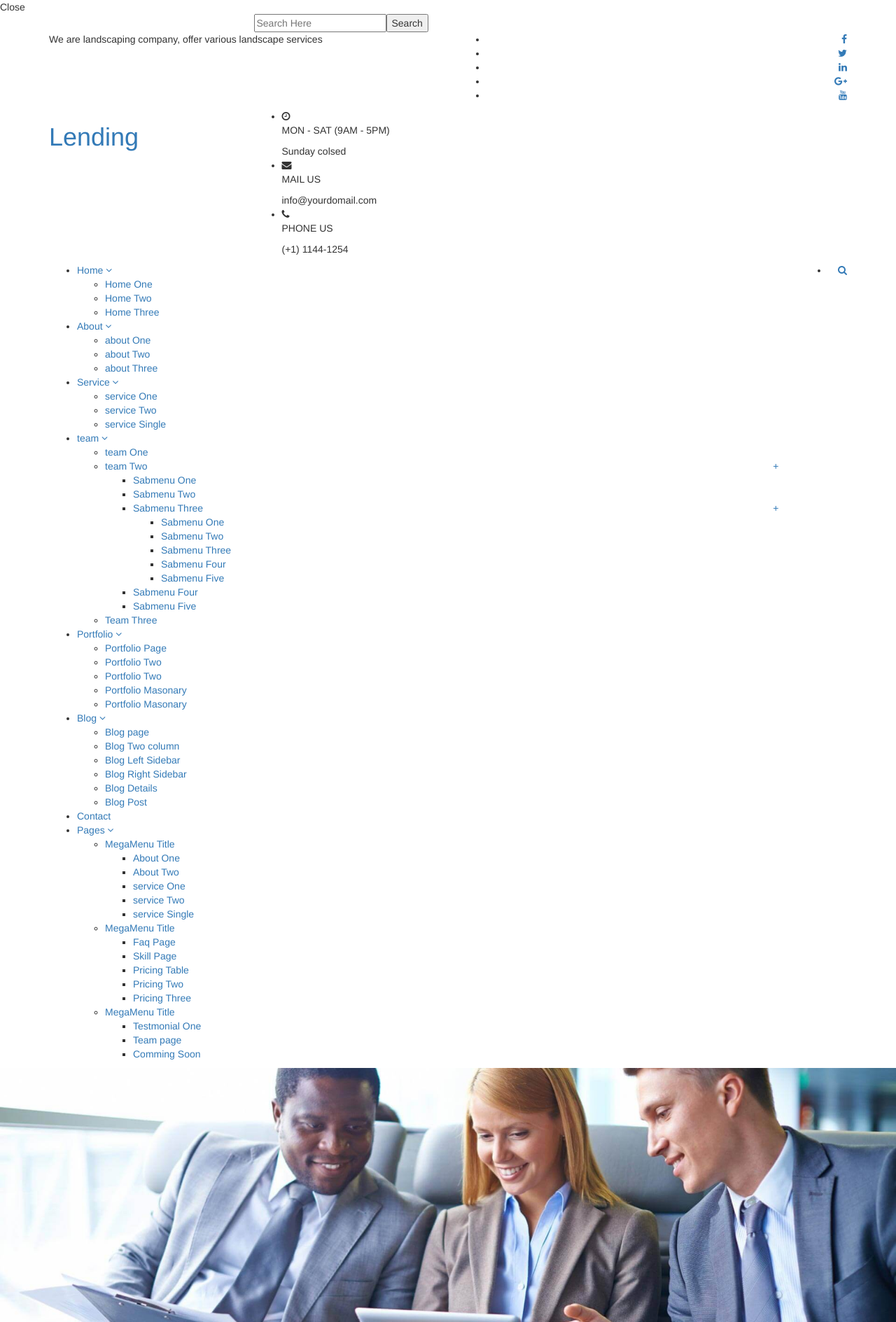
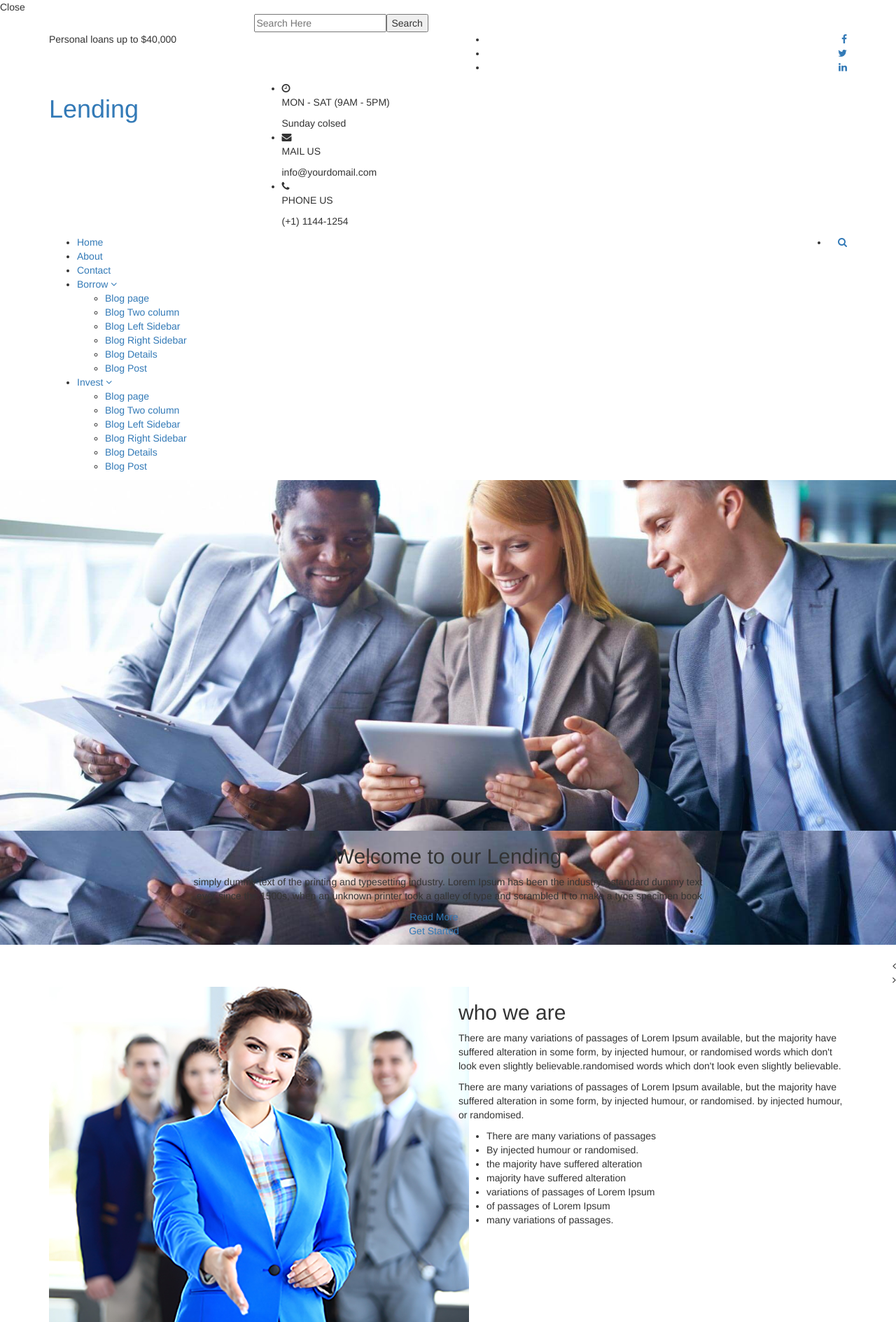
Before and after one commit to doanhoa93/lending-project, a CodeIgniter app: page /database/index.php/home/index in a window 1280 px wide; the page is wider, and only the part inside the window is pictured. Shown: the top 1889 px of that part at 70% size. Run offline with CodeIgniter, Linux system fonts and the light colour scheme.

Commit message:
modify menubar user side

```diff
--- a/application/controllers/Home.php
+++ b/application/controllers/Home.php
@@ -6,6 +6,7 @@ class Home extends Public_Controller {
     public function __construct()
     {
         parent::__construct();
+        $this->data['parent_menu'] = 'userhome';
     }
 
 
--- a/application/views/auth/_templates/header.php
+++ b/application/views/auth/_templates/header.php
@@ -83,7 +83,7 @@ defined('BASEPATH') OR exit('No direct script access allowed');
                 <div class="row">
                     <div class="col-md-6 col-sm-8 col-xs-12">
                         <div class="header-top-left">
-                            <p>We are landscaping company, offer various landscape services</p>
+                            <p>Personal loans up to $40,000</p>
                         </div>
                     </div>
                     <div class="col-md-6 col-sm-4 col-xs-12">
@@ -92,8 +92,6 @@ defined('BASEPATH') OR exit('No direct script access allowed');
                                 <li><a href="#"><i class="fa fa-facebook"></i></a></li>
                                 <li><a href="#"><i class="fa fa-twitter"></i></a></li>
                                 <li><a href="#"><i class="fa fa-linkedin"></i></a></li>
-                                <li><a href="#"><i class="fa fa-google-plus"></i></a></li>
-                                <li><a href="#"><i class="fa fa-youtube"></i></a></li>
                             </ul>
                         </div>
                     </div>
@@ -105,7 +103,7 @@ defined('BASEPATH') OR exit('No direct script access allowed');
                 <div class="row">
                     <div class="col-md-3 hidden-sm hidden-xs">
                         <div class="logo">
-                            <h1><a href="index.html">Lending</a></h1>
+                            <h1><a href="<?php echo site_url('/'); ?>">Lending</a></h1>
                         </div>
                     </div>
                     <div class="col-md-9 col-xs-12">
@@ -149,66 +147,18 @@ defined('BASEPATH') OR exit('No direct script access allowed');
                 <div class="row">
                     <div class="hidden-md hidden-lg col-sm-8 col-xs-6">
                         <div class="logo">
-                            <h1><a href="index.html">Lending</a></h1>
+                            <h1><a href="<?php echo site_url('/'); ?>">Lending</a></h1>
                         </div>
                     </div>
                     <div class="col-md-11 hidden-sm hidden-xs">
                         <div class="mainmenu">
                             <ul id="navigation">
-                                <li class="active"><a href="index.html">Home <i class="fa fa-angle-down"></i></a>
-                                    <ul class="submenu">
-                                        <li class="active"><a href="index.html">Home One</a></li>
-                                        <li><a href="index2.html">Home Two</a></li>
-                                        <li><a href="index3.html">Home Three</a></li>
-                                    </ul>
+                                <li class="<?php echo ($parent_menu == 'userhome')? 'active' : '' ?>">
+                                    <a href="<?php echo site_url('/'); ?>">Home</a>
                                 </li>
-                                <li><a href="about.html">About <i class="fa fa-angle-down"></i></a>
-                                    <ul class="submenu">
-                                        <li><a href="about.html">about One</a></li>
-                                        <li><a href="about2.html">about Two</a></li>
-                                        <li><a href="about3.html">about Three</a></li>
-                                    </ul>
-                                </li>
-                                <li><a href="service.html">Service <i class="fa fa-angle-down"></i></a>
-                                    <ul class="submenu">
-                                        <li><a href="service.html">service One</a></li>
-                                        <li><a href="service2.html">service Two</a></li>
-                                        <li><a href="single-service.html">service Single</a></li>
-                                    </ul>
-                                </li>
-                                <li><a href="team.html">team <i class="fa fa-angle-down"></i></a>
-                                    <ul class="submenu">
-                                        <li><a href="team.html">team One</a></li>
-                                        <li><a href="team2.html">team Two <span class="pull-right">+</span></a>
-                                            <ul class="submenu">
-                                                <li><a href="#">Sabmenu One</a></li>
-                                                <li><a href="#">Sabmenu Two</a></li>
-                                                <li><a href="#">Sabmenu Three <span class="pull-right">+</span></a>
-                                                    <ul class="submenu">
-                                                        <li><a href="#">Sabmenu One</a></li>
-                                                        <li><a href="#">Sabmenu Two</a></li>
-                                                        <li><a href="#">Sabmenu Three</a></li>
-                                                        <li><a href="#">Sabmenu Four</a></li>
-                                                        <li><a href="#">Sabmenu Five</a></li>
-                                                    </ul>
-                                                </li>
-                                                <li><a href="#">Sabmenu Four</a></li>
-                                                <li><a href="#">Sabmenu Five</a></li>
-                                            </ul>
-                                        </li>
-                                        <li><a href="team3.html">Team Three</a></li>
-                                    </ul>
-                                </li>
-                                <li><a href="portfolio.html">Portfolio <i class="fa fa-angle-down"></i></a>
-                                    <ul class="submenu">
-                                        <li><a href="portfolio.html">Portfolio Page</a></li>
-                                        <li><a href="portfolio2.html">Portfolio Two</a></li>
-                                        <li><a href="portfolio3.html">Portfolio Two</a></li>
-                                        <li><a href="portfolio4.html">Portfolio Masonary</a></li>
-                                        <li><a href="portfolio5.html">Portfolio Masonary </a></li>
-                                    </ul>
-                                </li>
-                                <li><a href="blog.html">Blog <i class="fa fa-angle-down"></i></a>
+                                <li><a href="<?php echo site_url('/about'); ?>">About</a></li>
+                                <li><a href="<?php echo site_url('/contact'); ?>">Contact</a></li>
+                                <li><a href="#">Borrow <i class="fa fa-angle-down"></i></a>
                                     <ul class="submenu">
                                         <li><a href="blog.html">Blog page</a></li>
                                         <li><a href="blog2.html">Blog Two column</a></li>
@@ -218,37 +168,14 @@ defined('BASEPATH') OR exit('No direct script access allowed');
                                         <li><a href="blog-post.html">Blog Post </a></li>
                                     </ul>
                                 </li>
-                                <li><a href="contact.html">Contact</a></li>
-                                <li><a href="#">Pages <i class="fa fa-angle-down"></i></a>
-                                    <ul class="megamenu">
-                                        <li>
-                                            <a class="mega-title" href="#">MegaMenu Title</a>
-                                            <ul>
-                                                <li><a href="about.html">About One</a></li>
-                                                <li><a href="about2.html">About Two</a></li>
-                                                <li><a href="service.html">service One</a></li>
-                                                <li><a href="service2.html">service Two</a></li>
-                                                <li><a href="single-service.html">service Single</a></li>
-                                            </ul>
-                                        </li>
-                                        <li>
-                                            <a class="mega-title"  href="#">MegaMenu Title</a>
-                                            <ul>
-                                                <li><a href="faq.html">Faq Page</a></li>
-                                                <li><a href="skill.html">Skill Page</a></li>
-                                                <li><a href="pricing.html">Pricing Table</a></li>
-                                                <li><a href="pricing2.html">Pricing Two</a></li>
-                                                <li><a href="pricing3.html">Pricing Three</a></li>
-                                            </ul>
-                                        </li>
-                                        <li>
-                                            <a class="mega-title"  href="#">MegaMenu Title</a>
-                                            <ul>
-                                                <li><a href="testmonial.html">Testmonial One</a></li>
-                                                <li><a href="team.html">Team page</a></li>
-                                                <li><a href="commingsoon.html">Comming Soon</a></li>
-                                            </ul>
-                                        </li>
+                                <li><a href="#">Invest <i class="fa fa-angle-down"></i></a>
+                                    <ul class="submenu">
+                                        <li><a href="blog.html">Blog page</a></li>
+                                        <li><a href="blog2.html">Blog Two column</a></li>
+                                        <li><a href="blog-left.html">Blog Left Sidebar</a></li>
+                                        <li><a href="blog-right.html">Blog Right Sidebar</a></li>
+                                        <li><a href="blog-details.html">Blog Details</a></li>
+                                        <li><a href="blog-post.html">Blog Post </a></li>
                                     </ul>
                                 </li>
                             </ul>
```
